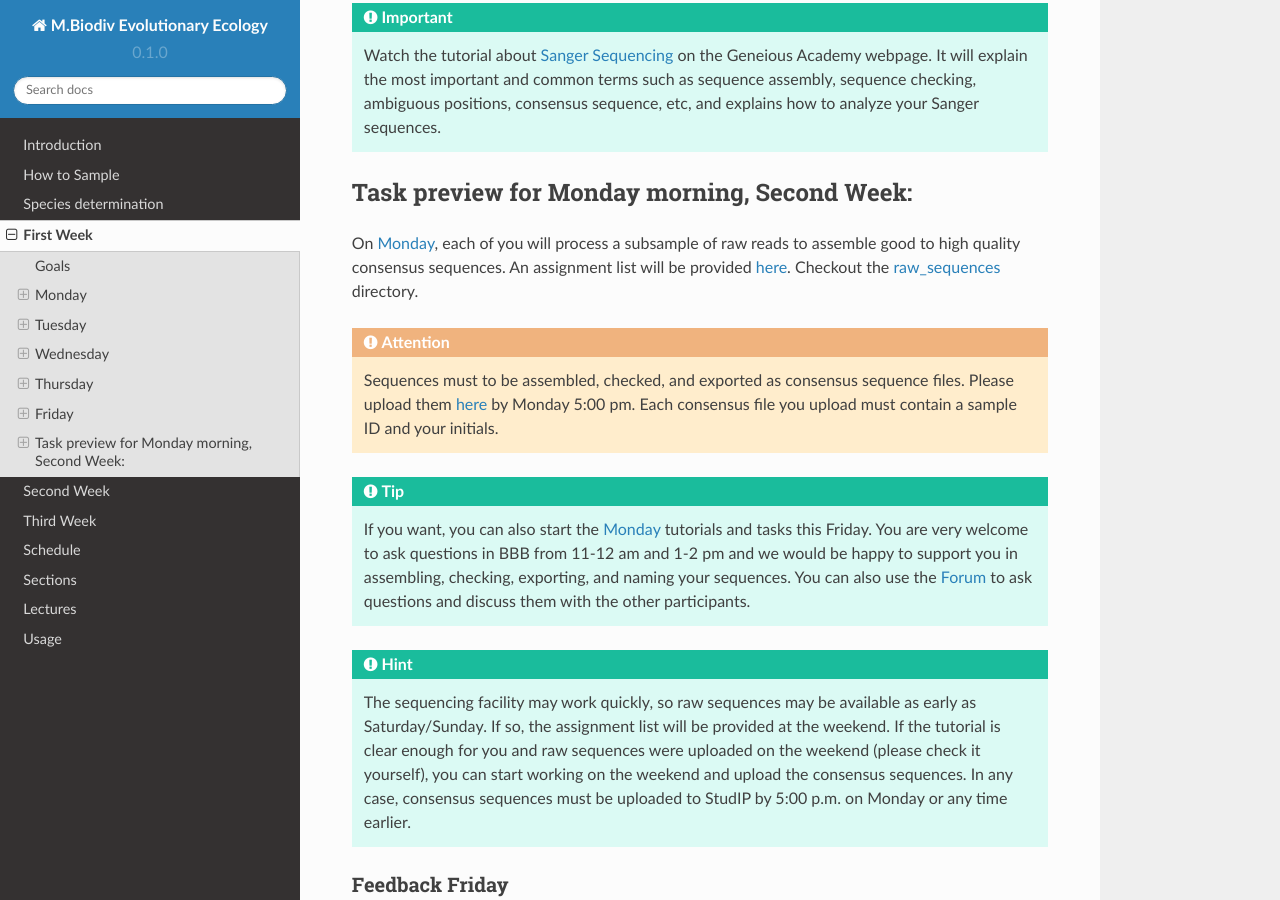
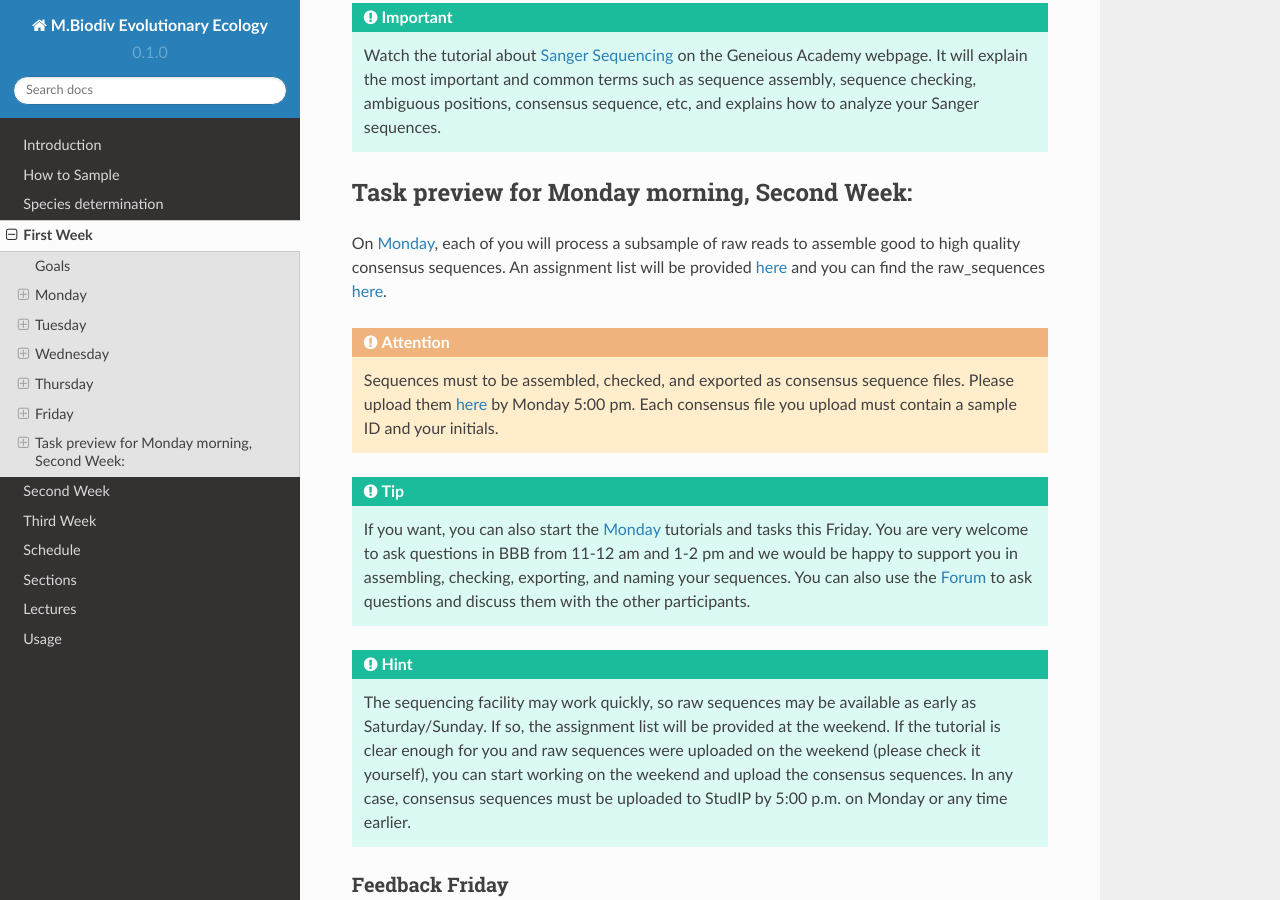
Before and after one commit to bheimbu/evolutionary_ecology, a Sphinx documentation site: the page built from docs/source/first_week.rst, in a window 1280 px wide and 900 px high, scrolled down 8062 px. Built offline with Sphinx 7.4.7 and the Read the Docs theme 2.0.0, drawn with Linux system fonts in a browser that asks for light colours.

Commit message:
Update first_week.rst

```diff
--- a/docs/source/first_week.rst
+++ b/docs/source/first_week.rst
@@ -227,8 +227,7 @@
 Task preview for Monday morning, Second Week:
 ---------------------------------------------
 
-On :ref:`Monday_Second_Week`, each of you will process a subsample of raw reads to assemble good to high quality consensus sequences. An assignment list will be provided `here <https://owncloud.gwdg.de/index.php/s/aQhYNQhwvk4wL2H>`_.
-Checkout the `raw_sequences  <https://owncloud.gwdg.de/index.php/s/QSFR7r76OLJ5TsS>`_ directory.
+On :ref:`Monday_Second_Week`, each of you will process a subsample of raw reads to assemble good to high quality consensus sequences. An assignment list will be provided `here <https://owncloud.gwdg.de/index.php/s/aQhYNQhwvk4wL2H>`_ and you can find the raw_sequences `here <https://owncloud.gwdg.de/index.php/s/QSFR7r76OLJ5TsS>`_.
 
 .. attention::
  Sequences must to be assembled, checked, and exported as consensus sequence files. Please upload them `here <https://owncloud.gwdg.de/index.php/s/xqVybFN17U8sI7B>`_ by Monday 5:00 pm. Each consensus file you upload must contain a sample ID and your initials.
```
